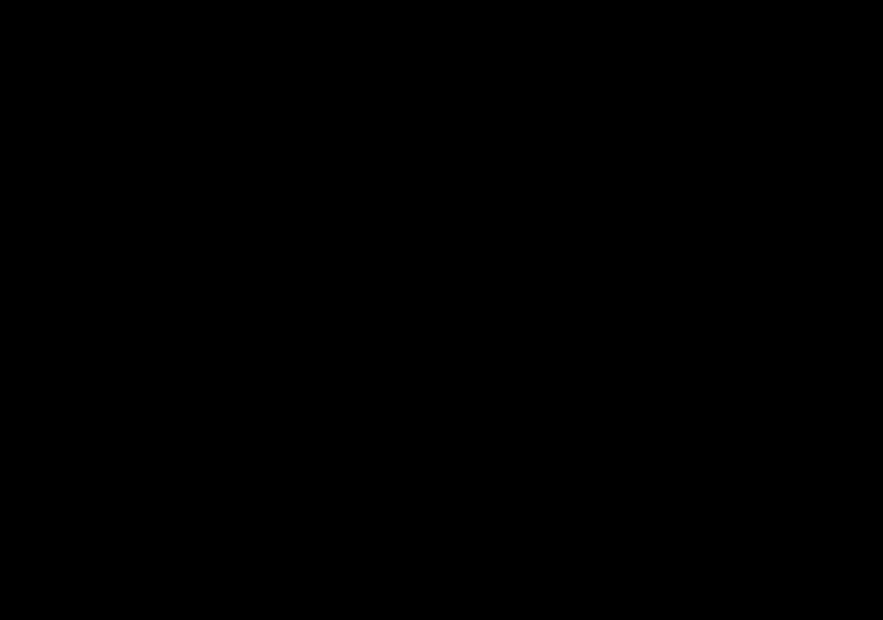
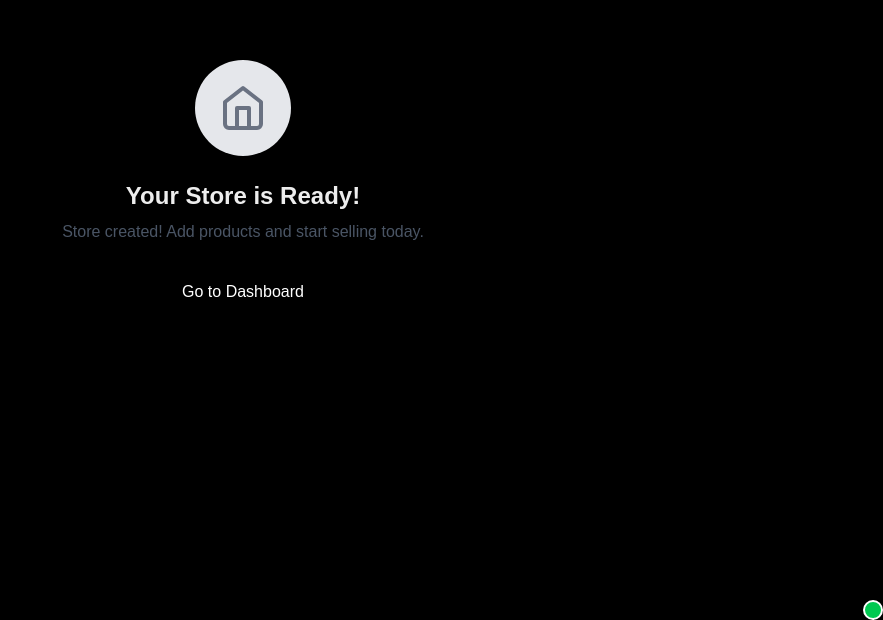
Before and after one commit to herfando/nextjs-ecommerce-mvp, a Next.js app: page /buyer/success_create_store in a window 1280 px wide. Shown: the part 180-800 px from the top of the page, without its empty margins (397-1280 px from the left). Built offline with nearby package versions, Linux system fonts and the light colour scheme.

Commit message:
create hero

```diff
--- a/src/app/04_result_openstore/page.tsx
+++ b/src/app/04_result_openstore/page.tsx
@@ -0,0 +1,11 @@
+import SuccessStore from "@/components/container/Success_Create_Store";
+import NavbarAfterStore from "@/components/container/Navbar_after_store"
+
+export default function OpenStoreApp() {
+  return (
+    <>
+    <NavbarAfterStore />
+    <SuccessStore />
+    </>
+  );
+}
--- /dev/null
+++ b/src/app/05_home/page.tsx
@@ -0,0 +1,15 @@
+import NavbarBeforeLogin from "@/components/container/Navbar_before_login"
+import Hero from "@/components/container/Hero"
+import FeaturedProduct from "@/components/container/Featured_Product"
+import Footer from "@/components/container/Footer"
+
+export default function HomeApp() {
+  return (
+    <>
+    <NavbarBeforeLogin />
+    <Hero />
+    <FeaturedProduct />
+    <Footer/>
+    </>
+  );
+}
--- a/src/app/buyer/after_store/page.tsx
+++ b/src/app/buyer/after_store/page.tsx
@@ -1,6 +1,6 @@
 "use client";
 import HeroSection from "@/components/container/Hero";
-import ProductGrid from "@/components/container/ProductGrid";
+import ProductGrid from "@/components/container/Featured_Product";
 import Footer from "@/components/container/Footer";
 import BuyerAppProvider from "@/lib/providers/buyer_provider";
 import NavbarAfterStore from "@/components/container/Navbar_after_store";
--- a/src/app/buyer/before_login/page.tsx
+++ b/src/app/buyer/before_login/page.tsx
@@ -1,6 +1,6 @@
 "use client";
 import HeroSection from "@/components/container/Hero";
-import ProductGrid from "@/components/container/ProductGrid";
+import ProductGrid from "@/components/container/Featured_Product";
 import Footer from "@/components/container/Footer";
 import BuyerAppProvider from "@/lib/providers/buyer_provider";
 import NavbarBeforeLogin from "@/components/container/Navbar_before_login";
--- a/src/app/buyer/before_store/page.tsx
+++ b/src/app/buyer/before_store/page.tsx
@@ -1,6 +1,6 @@
 "use client";
 import HeroSection from "@/components/container/Hero";
-import ProductGrid from "@/components/container/ProductGrid";
+import ProductGrid from "@/components/container/Featured_Product";
 import Footer from "@/components/container/Footer";
 import BuyerAppProvider from "@/lib/providers/buyer_provider";
 import NavbarBeforeStore from "@/components/container/Navbar_before_store";
--- a/src/components/container/ProductGrid.tsx
+++ b/src/components/container/Featured_Product.tsx
@@ -31,7 +31,7 @@ const DUMMY_PRODUCTS: Product[] = [
     { id: 16, img: "/product16.png", title: "Hoodie Pullover Fleece", price: "Rp275.000", rating: "4.8", sold: "10 Sold", store: "Toko Barokah Jaya" },
 ];
 
-export default function ProductGrid() {
+export default function FeaturedProduct() {
     return (
         <div className="text-[#0A0D12] p-5 md:p-0 gap-5 md:text-4xl text-2xl max-w-7xl mx-auto font-bold transition-all duration-500 ease-in-out">Featured Product
             <div className="my-5 grid grid-cols-2 md:grid-cols-4 gap-6 md:p-0 max-w-7xl mx-auto">
--- a/src/components/container/Hero.tsx
+++ b/src/components/container/Hero.tsx
@@ -5,7 +5,7 @@ import Link from 'next/link';
 // Mengembalikan ke SRC ASLI seperti yang ada di kode HTML Anda
 const MODEL_IMAGE_SRC = "/modelpicture.png";
 
-export default function HeroSection() {
+export default function Hero() {
   return (
     // Menggunakan padding, margin, dan warna latar belakang sesuai desain awal
     <section className="mt-10 bg-white py-5 px-5 transition-all duration-500 ease-in-out">
--- a/src/components/container/Success_Create_Store.tsx
+++ b/src/components/container/Success_Create_Store.tsx
@@ -1,10 +1,41 @@
-
+// components/StoreReady.tsx
+import React from "react";
 
 export default function SuccessStore() {
-    return (
-        <>
+  return (
+    <div className="flex flex-col items-center justify-center min-h-[calc(100vh-64px)] text-center px-4">
+      {/* Icon */}
+      <div className="w-24 h-24 rounded-full bg-gray-200 flex items-center justify-center mb-6">
+        <svg
+          xmlns="http://www.w3.org/2000/svg"
+          className="h-12 w-12 text-gray-500"
+          fill="none"
+          viewBox="0 0 24 24"
+          stroke="currentColor"
+          strokeWidth={2}
+        >
+          <path
+            strokeLinecap="round"
+            strokeLinejoin="round"
+            d="M3 9l9-7 9 7v11a2 2 0 0 1-2 2H5a2 2 0 0 1-2-2V9z"
+          />
+          <path strokeLinecap="round" strokeLinejoin="round" d="M9 22V12h6v10" />
+        </svg>
+        <span className="absolute w-5 h-5 bg-green-500 rounded-full bottom-0 right-0 border-2 border-white"></span>
+      </div>
 
-        </>
+      {/* Title */}
+      <h1 className="text-2xl font-bold mb-2">Your Store is Ready!</h1>
 
-    )
-};
+      {/* Subtitle */}
+      <p className="text-gray-600 mb-6">
+        Store created! Add products and start selling today.
+      </p>
+
+      {/* Button */}
+      <button className="px-6 py-3 bg-black text-white rounded-lg hover:bg-gray-800 transition">
+        Go to Dashboard
+      </button>
+    </div>
+  );
+}
```
